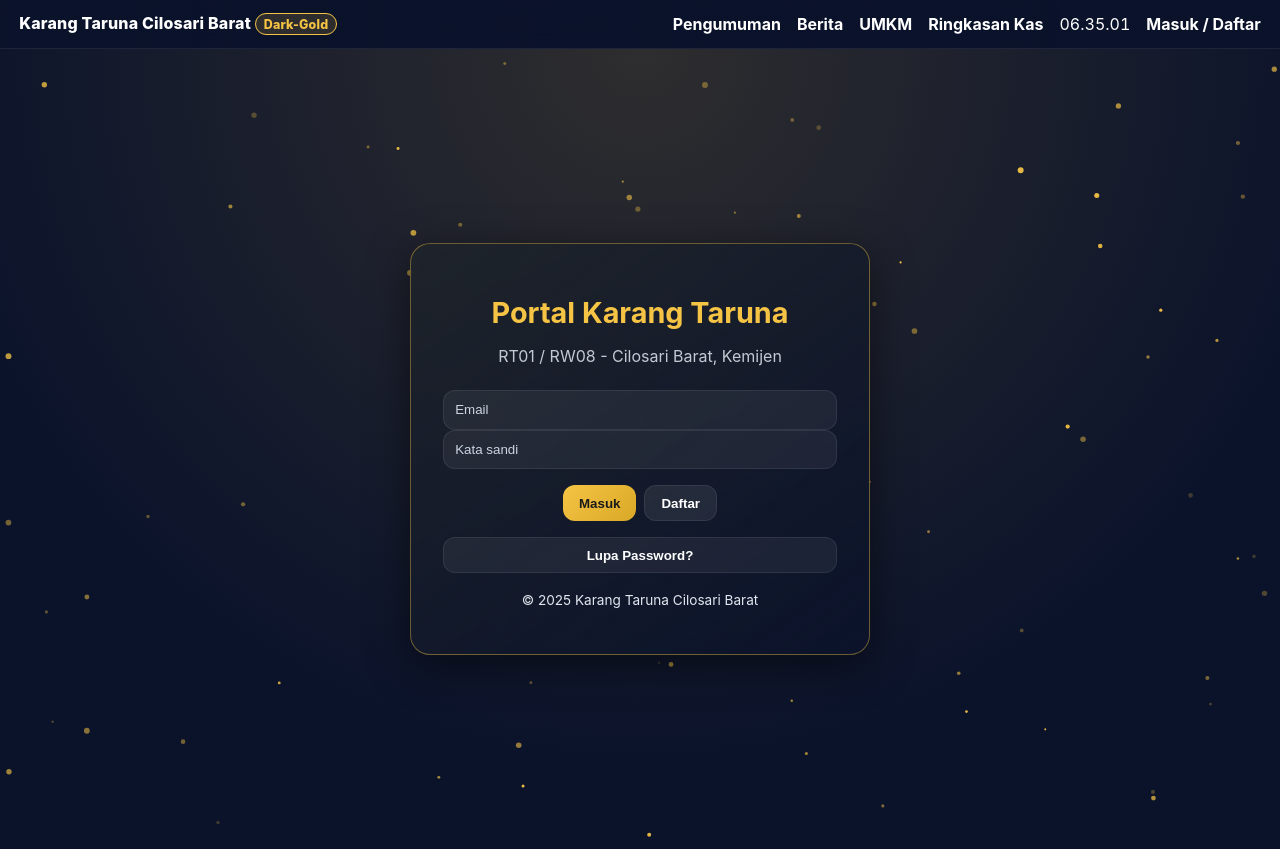
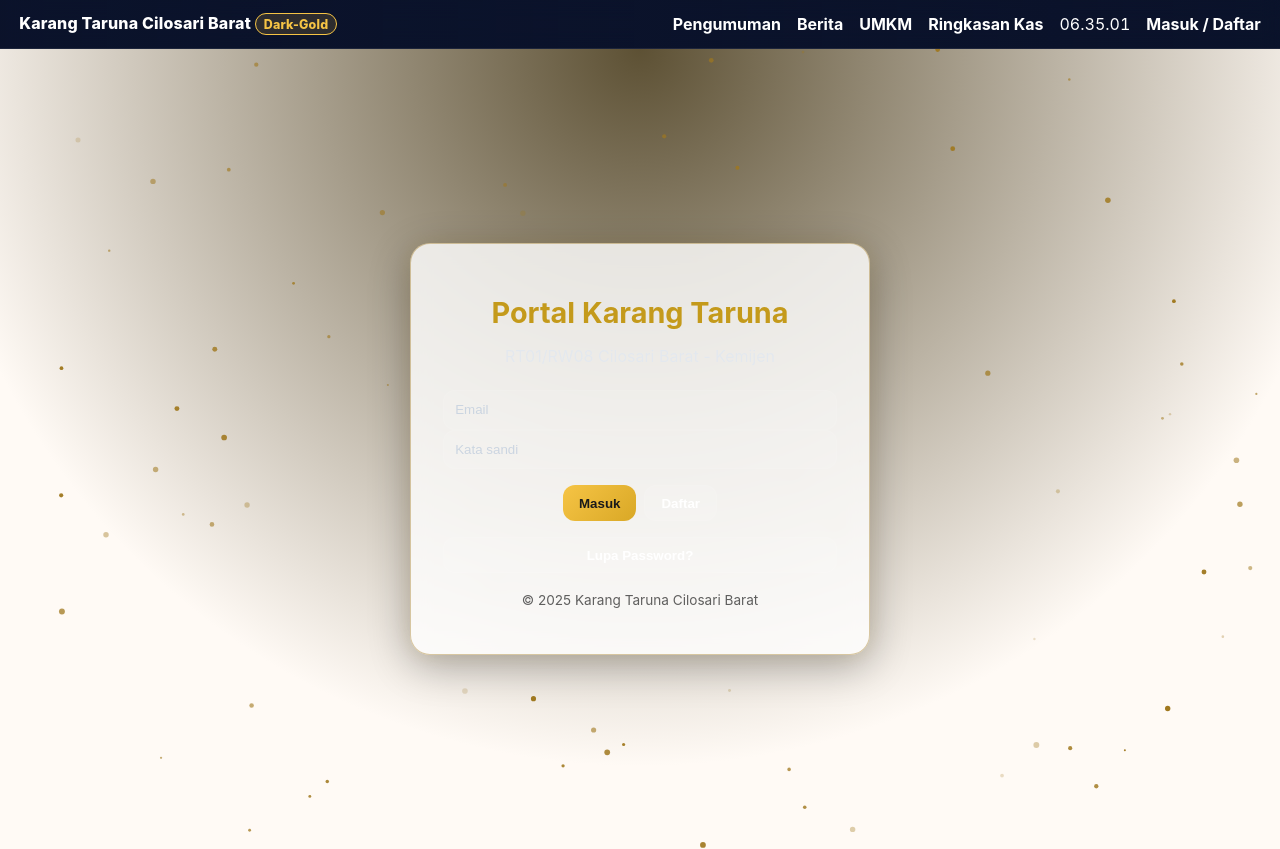
Before and after one commit to cilobar01-source/Karang-Taruna-Portal, a Next.js app: page /login in a window 1280 px wide. Built offline with nearby package versions, Linux system fonts and the light colour scheme; no server answers.

Commit message:
Update page.js

```diff
--- a/app/login/page.js
+++ b/app/login/page.js
@@ -14,10 +14,20 @@ export default function LoginPage() {
   const [email, setEmail] = useState("");
   const [pass, setPass] = useState("");
   const [loading, setLoading] = useState(false);
+  const [theme, setTheme] = useState("dark");
   const canvasRef = useRef(null);
   const particles = useRef([]);
 
-  // ---- Partikel cahaya emas (canvas) ----
+  /* ==== THEME DETECTOR ==== */
+  useEffect(() => {
+    const media = window.matchMedia("(prefers-color-scheme: light)");
+    const listener = () => setTheme(media.matches ? "light" : "dark");
+    listener();
+    media.addEventListener("change", listener);
+    return () => media.removeEventListener("change", listener);
+  }, []);
+
+  /* ==== PARTICLE BACKGROUND ==== */
   useEffect(() => {
     const canvas = canvasRef.current;
     const ctx = canvas.getContext("2d");
@@ -46,23 +56,23 @@ export default function LoginPage() {
       particles.current.forEach((p) => {
         p.x += p.dx;
         p.y += p.dy;
-
         if (p.x < 0 || p.x > w) p.dx *= -1;
         if (p.y < 0 || p.y > h) p.dy *= -1;
-
         ctx.beginPath();
         ctx.arc(p.x, p.y, p.r, 0, Math.PI * 2);
-        ctx.fillStyle = `rgba(246,196,69,${p.opacity})`;
+        ctx.fillStyle =
+          theme === "dark"
+            ? `rgba(246,196,69,${p.opacity})`
+            : `rgba(160,120,30,${p.opacity})`;
         ctx.fill();
       });
       requestAnimationFrame(animate);
     };
     animate();
+    return () => window.removeEventListener("resize", resize);
+  }, [theme]);
 
-    return () => window.removeEventListener("resize", resize);
-  }, []);
-
-  // ---- Membuat dokumen user di Firestore ----
+  /* ==== FIREBASE CREATE USER DOC ==== */
   const ensureUserDoc = async (uid, email) => {
     const uref = doc(db, "users", uid);
     const snap = await getDoc(uref);
@@ -75,7 +85,7 @@ export default function LoginPage() {
     }
   };
 
-  // ---- Login, Register, Reset ----
+  /* ==== AUTH ACTIONS ==== */
   const doLogin = async () => {
     setLoading(true);
     try {
@@ -114,7 +124,28 @@ export default function LoginPage() {
     }
   };
 
-  // ---- Tampilan utama ----
+  /* ==== COLOR THEMES ==== */
+  const color = {
+    gold: theme === "dark" ? "#f6c445" : "#c49a1b",
+    bgTop:
+      theme === "dark"
+        ? "rgba(246,196,69,0.15)"
+        : "rgba(246,196,69,0.35)",
+    bgBase:
+      theme === "dark"
+        ? "rgba(11,19,43,1)"
+        : "rgba(255,250,245,1)",
+    card:
+      theme === "dark"
+        ? "rgba(17,25,40,0.8)"
+        : "rgba(255,255,255,0.8)",
+    border:
+      theme === "dark"
+        ? "1px solid rgba(246,196,69,0.4)"
+        : "1px solid rgba(160,120,30,0.4)",
+  };
+
+  /* ==== UI ==== */
   return (
     <main
       style={{
@@ -124,11 +155,10 @@ export default function LoginPage() {
         display: "flex",
         justifyContent: "center",
         alignItems: "center",
-        background:
-          "radial-gradient(circle at top, rgba(246,196,69,0.15), rgba(11,19,43,1) 70%)",
+        background: `radial-gradient(circle at top, ${color.bgTop}, ${color.bgBase} 70%)`,
+        color: theme === "dark" ? "#fff" : "#1e1e1e",
       }}
     >
-      {/* Canvas Partikel */}
       <canvas
         ref={canvasRef}
         style={{
@@ -139,7 +169,6 @@ export default function LoginPage() {
         }}
       ></canvas>
 
-      {/* Card Login */}
       <motion.div
         initial={{ opacity: 0, y: 50 }}
         animate={{ opacity: 1, y: 0 }}
@@ -150,10 +179,10 @@ export default function LoginPage() {
           maxWidth: "460px",
           padding: "2rem",
           borderRadius: "20px",
-          background:
-            "rgba(17,25,40,0.8) linear-gradient(145deg, rgba(246,196,69,0.05), rgba(11,19,43,0.95))",
-          boxShadow: "0 10px 40px rgba(0,0,0,0.5)",
-          border: "1px solid rgba(246,196,69,0.4)",
+          background: color.card,
+          boxShadow:
+            "0 10px 40px rgba(0,0,0,0.3), 0 0 20px rgba(246,196,69,0.1)",
+          border: color.border,
           backdropFilter: "blur(10px)",
         }}
       >
@@ -163,16 +192,18 @@ export default function LoginPage() {
           transition={{ delay: 0.2 }}
           style={{
             textAlign: "center",
-            color: "var(--gold)",
+            color: color.gold,
             fontSize: "1.8rem",
             marginBottom: "0.5rem",
           }}
         >
           Portal Karang Taruna
         </motion.h1>
-
-        <p className="note" style={{ textAlign: "center", marginBottom: "1.5rem" }}>
-          RT01 / RW08 - Cilosari Barat, Kemijen
+        <p
+          className="note"
+          style={{ textAlign: "center", marginBottom: "1.5rem" }}
+        >
+          RT01/RW08 Cilosari Barat - Kemijen
         </p>
 
         <input
@@ -222,9 +253,9 @@ export default function LoginPage() {
         <p
           style={{
             textAlign: "center",
-            color: "var(--muted)",
             marginTop: "1.2rem",
             fontSize: "0.85rem",
+            opacity: 0.7,
           }}
         >
           © 2025 Karang Taruna Cilosari Barat
```
